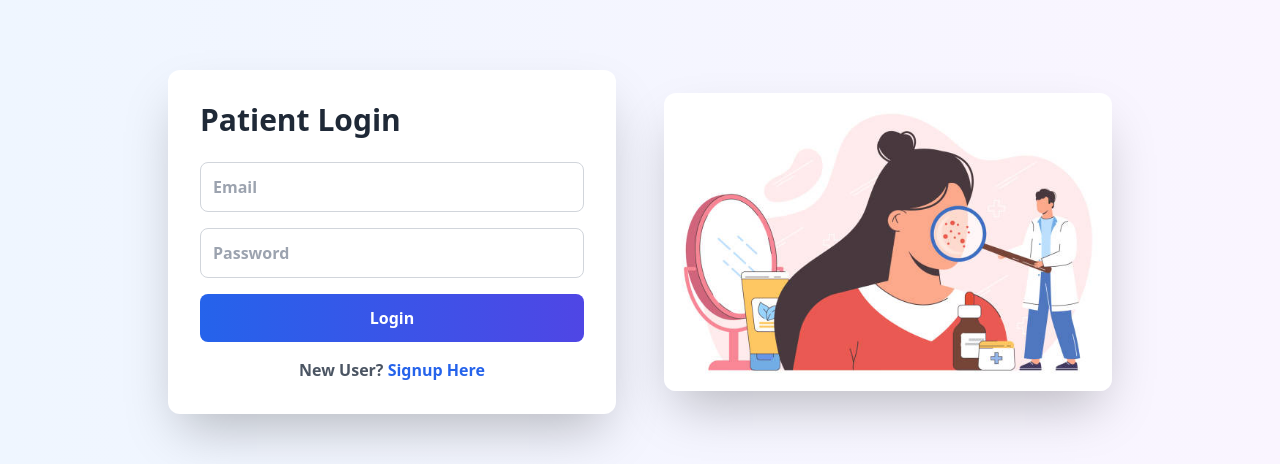
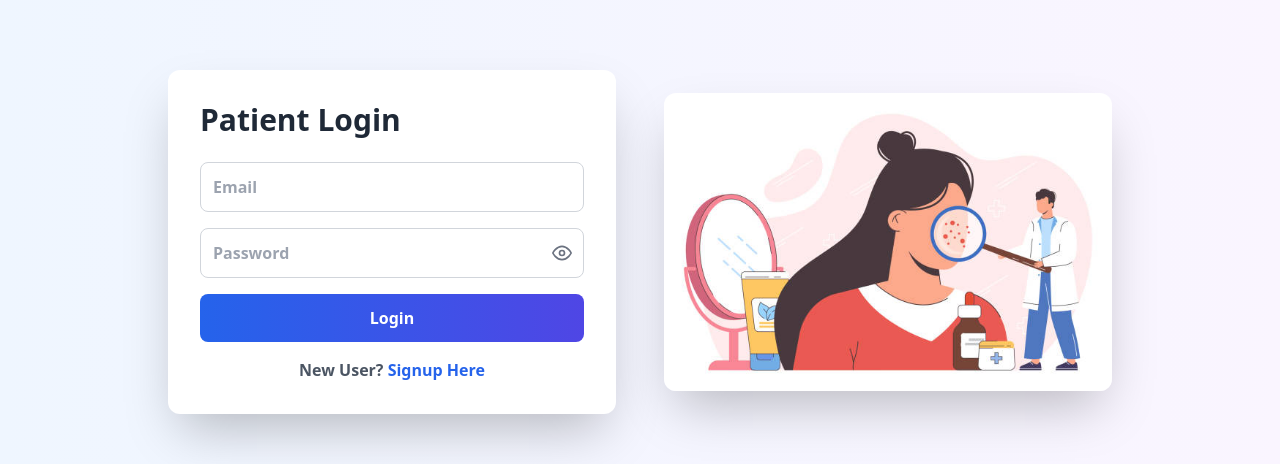
Before and after one commit to SohamShinde160/Skin-disease-detection-using-DL-and-MERN-stack, a React (Create React App) app in the folder frontend/: page /patient-login in a window 1280 px wide. Shown: the part 206-670 px from the top of the page. Built offline with nearby package versions, Linux system fonts and the light colour scheme; no server answers.

Commit message:
major-project

```diff
--- a/frontend/src/pages/Auth/DoctorLogin.jsx
+++ b/frontend/src/pages/Auth/DoctorLogin.jsx
@@ -6,6 +6,7 @@ import { doctorLoginThunk } from "../../redux/slices/authSlice";
 import { toast, ToastContainer } from "react-toastify";
 import "react-toastify/dist/ReactToastify.css";
 import { FiMenu, FiX } from "react-icons/fi";
+import { FiEye, FiEyeOff } from "react-icons/fi"; // 👈 Added eye icons
 
 const DoctorLogin = () => {
   const dispatch = useDispatch();
@@ -18,8 +19,14 @@ const DoctorLogin = () => {
     password: "",
   });
 
+  const [showPassword, setShowPassword] = useState(false); // 👈 Added for password visibility
+
   const handleChange = (e) => {
     setFormData({ ...formData, [e.target.name]: e.target.value });
+  };
+
+  const togglePasswordVisibility = () => {
+    setShowPassword((prev) => !prev);
   };
 
   useEffect(() => {
@@ -62,7 +69,7 @@ const DoctorLogin = () => {
       />
 
       {/* Navigation */}
-      <nav className={`border border-gray-200 bg-white  z-50 rounded-[50px] shadow-lg py-3 px-4 md:px-8
+      <nav className={`border border-gray-200 bg-white z-50 rounded-[50px] shadow-lg py-3 px-4 md:px-8
         ${window.innerWidth < 768 ?
           'fixed top-4 left-1/2 transform -translate-x-1/2 w-[90%]' :
           'absolute w-[90%] mt-4 ml-16'}`}
@@ -198,7 +205,7 @@ const DoctorLogin = () => {
 
       {/* Login Content */}
       <div className="flex flex-col lg:flex-row justify-center items-center gap-6 lg:gap-12 pt-20 md:pt-24 px-4 min-h-[100vh] bg-gradient-to-r from-blue-50 to-purple-50">
-        <form onSubmit={handleSubmit} className="bg-white p-4 sm:p-6 shadow-xl sm:shadow-2xl rounded-xl w-full max-w-md">
+        <form onSubmit={handleSubmit} className="bg-white p-4 sm:p-6 shadow-xl sm:shadow-2xl rounded-xl w-full max-w-md relative">
           <h2 className="text-2xl sm:text-3xl font-bold mb-4 sm:mb-6 text-gray-800">Doctor Login</h2>
           <input
             type="email"
@@ -208,14 +215,22 @@ const DoctorLogin = () => {
             onChange={handleChange}
             className="w-full p-2 sm:p-3 mb-3 sm:mb-4 border border-gray-300 rounded-lg focus:outline-none focus:ring-2 focus:ring-blue-500 text-sm sm:text-base"
           />
+          <div className="relative mb-4">
             <input
-            type="password"
+              type={showPassword ? "text" : "password"}
               name="password"
               placeholder="Password"
               value={formData.password}
               onChange={handleChange}
-            className="w-full p-2 sm:p-3 mb-3 sm:mb-4 border border-gray-300 rounded-lg focus:outline-none focus:ring-2 focus:ring-blue-500 text-sm sm:text-base"
+              className="w-full p-3 border border-gray-300 rounded-lg focus:outline-none focus:ring-2 focus:ring-blue-500 text-sm sm:text-base pr-10"
             />
+            <div
+              className="absolute inset-y-0 right-3 flex items-center cursor-pointer text-gray-500"
+              onClick={togglePasswordVisibility}
+            >
+              {showPassword ? <FiEyeOff size={20} /> : <FiEye size={20} />}
+            </div>
+          </div>
           <button
             type="submit"
             className="w-full bg-gradient-to-r from-blue-600 to-indigo-600 text-white p-2 sm:p-3 rounded-lg hover:from-blue-700 hover:to-indigo-700 transition-all text-sm sm:text-base"
--- a/frontend/src/pages/Auth/PatientLogin.jsx
+++ b/frontend/src/pages/Auth/PatientLogin.jsx
@@ -5,7 +5,7 @@ import { Link } from "react-scroll";
 import { patientLoginThunk } from "../../redux/slices/authSlice";
 import { toast, ToastContainer } from "react-toastify";
 import "react-toastify/dist/ReactToastify.css";
-import { FiMenu, FiX } from "react-icons/fi";
+import { FiMenu, FiX, FiEye, FiEyeOff } from "react-icons/fi";
 
 const PatientLogin = () => {
   const dispatch = useDispatch();
@@ -17,6 +17,8 @@ const PatientLogin = () => {
     email: "",
     password: "",
   });
+
+  const [showPassword, setShowPassword] = useState(false);
 
   const handleChange = (e) => {
     setFormData({ ...formData, [e.target.name]: e.target.value });
@@ -36,7 +38,6 @@ const PatientLogin = () => {
     if (patientLoginThunk.fulfilled.match(result)) {
       console.log("Login successful, redirecting...");
       toast.success("Login successful!");
-
       setTimeout(() => {
         navigate("/patient-dashboard");
       }, 2000);
@@ -48,6 +49,10 @@ const PatientLogin = () => {
 
   const toggleMobileMenu = () => {
     setMobileMenuOpen(!mobileMenuOpen);
+  };
+
+  const togglePasswordVisibility = () => {
+    setShowPassword((prev) => !prev);
   };
 
   return (
@@ -65,7 +70,7 @@ const PatientLogin = () => {
       />
 
       {/* Navigation */}
-      <nav className={`border border-gray-200 bg-white  z-50 rounded-[50px] shadow-lg py-3 px-4 md:px-8
+      <nav className={`border border-gray-200 bg-white z-50 rounded-[50px] shadow-lg py-3 px-4 md:px-8
         ${window.innerWidth < 768 ?
           'fixed top-4 left-1/2 transform -translate-x-1/2 w-[90%]' :
           'absolute w-[90%] mt-4 ml-16'}`}
@@ -94,22 +99,13 @@ const PatientLogin = () => {
 
           {/* Desktop Navigation */}
           <ul className="hidden md:flex space-x-4 lg:space-x-8 font-semibold text-black text-[15px] lg:text-[17px]">
-            <li
-              onClick={() => navigate("/")}
-              className="cursor-pointer hover:text-blue-500"
-            >
+            <li onClick={() => navigate("/")} className="cursor-pointer hover:text-blue-500">
               Home
             </li>
-            <li
-              onClick={() => navigate("/disease-details")}
-              className="cursor-pointer hover:text-blue-500"
-            >
+            <li onClick={() => navigate("/disease-details")} className="cursor-pointer hover:text-blue-500">
               Disease Details
             </li>
-            <li
-              onClick={() => navigate("/team")}
-              className="cursor-pointer hover:text-blue-500"
-            >
+            <li onClick={() => navigate("/team")} className="cursor-pointer hover:text-blue-500">
               About our Team
             </li>
             <li>
@@ -167,12 +163,7 @@ const PatientLogin = () => {
               >
                 About our Team
               </li>
-              <li
-                onClick={() => {
-                  setMobileMenuOpen(false);
-                }}
-                className="text-center py-2"
-              >
+              <li className="text-center">
                 <Link
                   to="dermatologist-list"
                   smooth={true}
@@ -198,9 +189,10 @@ const PatientLogin = () => {
           </div>
         )}
       </nav>
+
       {/* Login Content */}
       <div className="flex flex-col lg:flex-row justify-center items-center gap-6 lg:gap-12 pt-20 md:pt-24 px-4 min-h-[100vh] bg-gradient-to-r from-blue-50 to-purple-50">
-        <form onSubmit={handleSubmit} className="bg-white p-6 sm:p-8 shadow-xl sm:shadow-2xl rounded-xl w-full max-w-md">
+        <form onSubmit={handleSubmit} className="bg-white p-6 sm:p-8 shadow-xl sm:shadow-2xl rounded-xl w-full max-w-md relative">
           <h2 className="text-2xl sm:text-3xl font-bold mb-4 sm:mb-6 text-gray-800">Patient Login</h2>
           <input
             type="email"
@@ -210,20 +202,31 @@ const PatientLogin = () => {
             onChange={handleChange}
             className="w-full p-3 mb-4 border border-gray-300 rounded-lg focus:outline-none focus:ring-2 focus:ring-blue-500 text-sm sm:text-base"
           />
+
+          <div className="relative mb-4">
             <input
-            type="password"
+              type={showPassword ? "text" : "password"}
               name="password"
               placeholder="Password"
               value={formData.password}
               onChange={handleChange}
-            className="w-full p-3 mb-4 border border-gray-300 rounded-lg focus:outline-none focus:ring-2 focus:ring-blue-500 text-sm sm:text-base"
+              className="w-full p-3 border border-gray-300 rounded-lg focus:outline-none focus:ring-2 focus:ring-blue-500 text-sm sm:text-base pr-10"
             />
+            <div
+              className="absolute inset-y-0 right-3 flex items-center cursor-pointer text-gray-500"
+              onClick={togglePasswordVisibility}
+            >
+              {showPassword ? <FiEyeOff size={20} /> : <FiEye size={20} />}
+            </div>
+          </div>
+
           <button
             type="submit"
             className="w-full bg-gradient-to-r from-blue-600 to-indigo-600 text-white p-3 rounded-lg hover:from-blue-700 hover:to-indigo-700 transition-all text-sm sm:text-base"
           >
             Login
           </button>
+
           <h2 className="text-center mx-auto mt-4 font-semibold text-gray-600 text-sm sm:text-base">
             New User?{" "}
             <span
--- a/frontend/src/pages/Auth/PatientSignup.jsx
+++ b/frontend/src/pages/Auth/PatientSignup.jsx
@@ -3,10 +3,12 @@ import { useNavigate } from "react-router-dom";
 import axios from "axios";
 import { Link } from "react-scroll";
 import { FiMenu, FiX } from "react-icons/fi";
+import { AiOutlineEye, AiOutlineEyeInvisible } from "react-icons/ai";
 
 const PatientSignup = () => {
   const navigate = useNavigate();
   const [mobileMenuOpen, setMobileMenuOpen] = useState(false);
+  const [showPassword, setShowPassword] = useState(false);
   const [formData, setFormData] = useState({
     name: "",
     email: "",
@@ -33,10 +35,14 @@ const PatientSignup = () => {
     setMobileMenuOpen(!mobileMenuOpen);
   };
 
+  const togglePasswordVisibility = () => {
+    setShowPassword(!showPassword);
+  };
+
   return (
     <div className="font-semibold">
       {/* Navigation */}
-      <nav className={`border border-gray-200 bg-white  z-50 rounded-[50px] shadow-lg py-3 px-4 md:px-8
+      <nav className={`border border-gray-200 bg-white z-50 rounded-[50px] shadow-lg py-3 px-4 md:px-8
         ${window.innerWidth < 768 ?
           'fixed top-4 left-1/2 transform -translate-x-1/2 w-[90%]' :
           'absolute w-[90%] mt-4 ml-16'}`}
@@ -195,13 +201,24 @@ const PatientSignup = () => {
             onChange={handleChange}
             className="w-full p-2 sm:p-3 mb-3 sm:mb-4 border border-gray-300 rounded-lg focus:outline-none focus:ring-2 focus:ring-blue-500 text-sm sm:text-base"
           />
-          <input
-            type="password"
-            name="password"
-            placeholder="Password"
-            onChange={handleChange}
-            className="w-full p-2 sm:p-3 mb-3 sm:mb-4 border border-gray-300 rounded-lg focus:outline-none focus:ring-2 focus:ring-blue-500 text-sm sm:text-base"
-          />
+
+          {/* Password Input with Eye Button */}
+          <div className="relative mb-3 sm:mb-4">
+            <input
+              type={showPassword ? "text" : "password"}
+              name="password"
+              placeholder="Password"
+              onChange={handleChange}
+              className="w-full p-2 sm:p-3 border border-gray-300 rounded-lg focus:outline-none focus:ring-2 focus:ring-blue-500 text-sm sm:text-base"
+            />
+            <div
+              className="absolute right-3 top-1/2 transform -translate-y-1/2 cursor-pointer text-gray-600"
+              onClick={togglePasswordVisibility}
+            >
+              {showPassword ? <AiOutlineEyeInvisible size={20} /> : <AiOutlineEye size={20} />}
+            </div>
+          </div>
+
           <button
             type="submit"
             className="w-full bg-gradient-to-r from-blue-600 to-indigo-600 text-white p-2 sm:p-3 rounded-lg hover:from-blue-700 hover:to-indigo-700 transition-all text-sm sm:text-base"
```
Also changed, not shown: 2 other files (tests, documents, lock files or other folders). Lines whose indentation alone changed are shown as unchanged.
